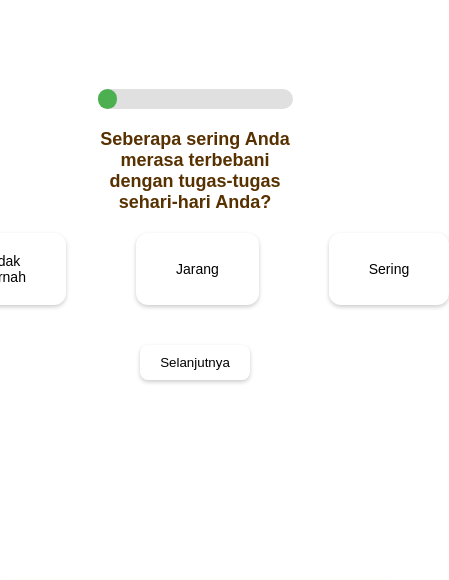
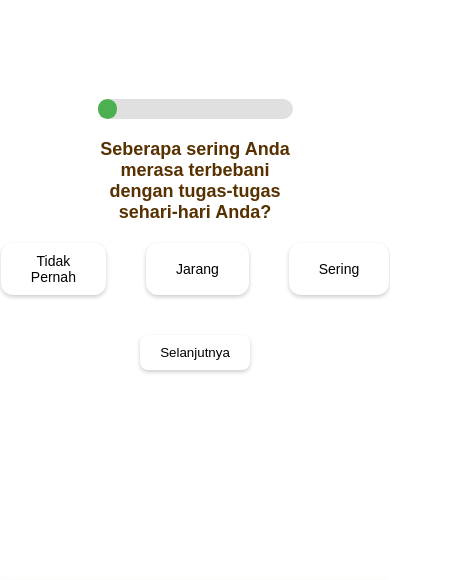
Before and after one commit to kenaldiri/kenaldiri.github.io, a plain HTML site: page tesStres.html in a window 390 px wide. Shown: the part 260-840 px from the top of the page, 449 px wide, since content can reach past the window. Drawn offline with nearby package versions, Linux system fonts and the light colour scheme; a web font is replaced by a local one.

Commit message:
style-tesDesign.css

```diff
--- a/css/style-tesDesign.css
+++ b/css/style-tesDesign.css
@@ -303,6 +303,14 @@ footer .credit {
   .navbar .navbar-nav a:hover::after {
     transform: scaleX(0.2);
   }
+
+  .options {
+    gap: 30px;
+  }
+
+  .option {
+    padding: 10px 30px;
+  }
 }
 /* Handphone */
 @media (max-width: 450px) {
```
